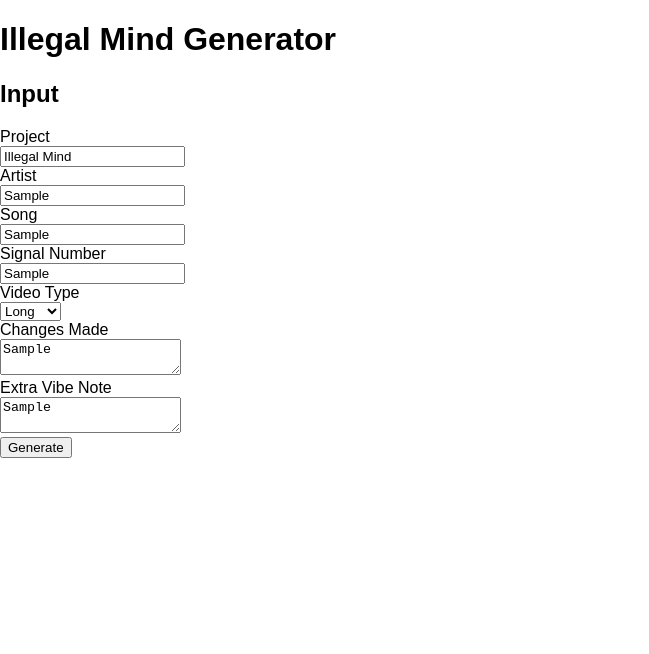
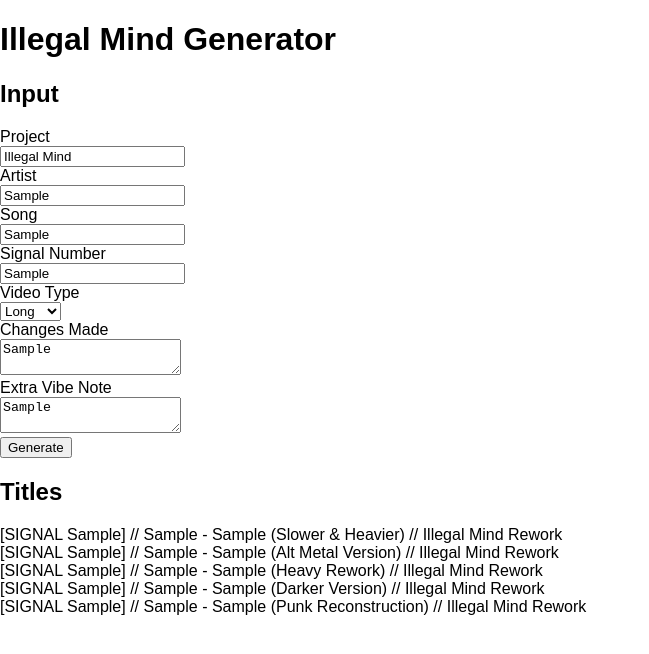
Before and after one commit to maxsoulfly/illegal-mind-generator, a React (Vite) app in the folder illegal-mind-generator/: page / in a window 1280 px wide. Both pictures are taken after typing "Sample", "Sample", "Sample", "Sample", "Sample" into the empty fields and a click on the button "Generate". Shown: the top 654 px of the page, without its empty margins (0-649 px from the left). Built offline with nearby package versions, Linux system fonts and the light colour scheme.

Commit message:
feat: render generated titles in UI
- added titles state to App
- connected generator output to state
- rendered titles list below form
- completed basic input → generation → display flow

```diff
--- a/illegal-mind-generator/src/App.jsx
+++ b/illegal-mind-generator/src/App.jsx
@@ -13,14 +13,13 @@ function App() {
     changesMade: "",
     extraVibeNote: ""
   });
+  const [titles, setTitles] = useState([]);
 
- const handleGenerate = () => {
-  const projectConfig = projects.illegalMind;
-
-  const titles = generateTitles(formData, projectConfig);
-
-  console.log("Titles:", titles);
-};
+  const handleGenerate = () => {
+    const projectConfig = projects.illegalMind;
+    const generatedTitles = generateTitles(formData, projectConfig);
+    setTitles(generatedTitles);
+  };
 
   return (
     <div>
@@ -30,6 +29,14 @@ function App() {
         setFormData={setFormData}
         onGenerate={handleGenerate}
       />
+      <div>
+      <h2>Titles</h2>
+      {titles.map((title, index) => (
+        <div key={index}>
+          {title}
+        </div>
+      ))}
+    </div>
     </div>
   );
 }
```
